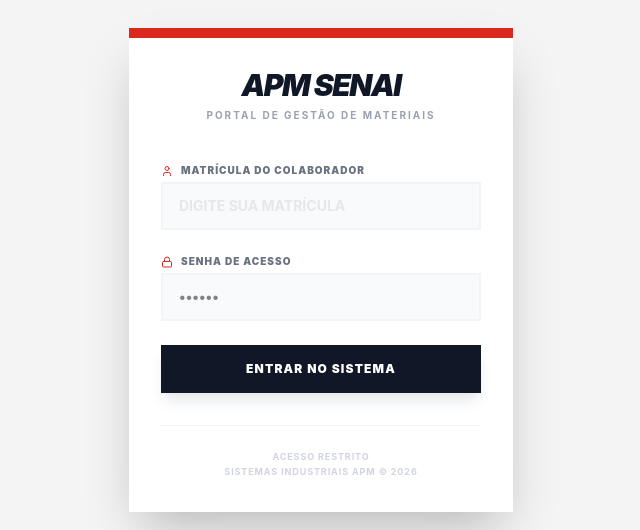
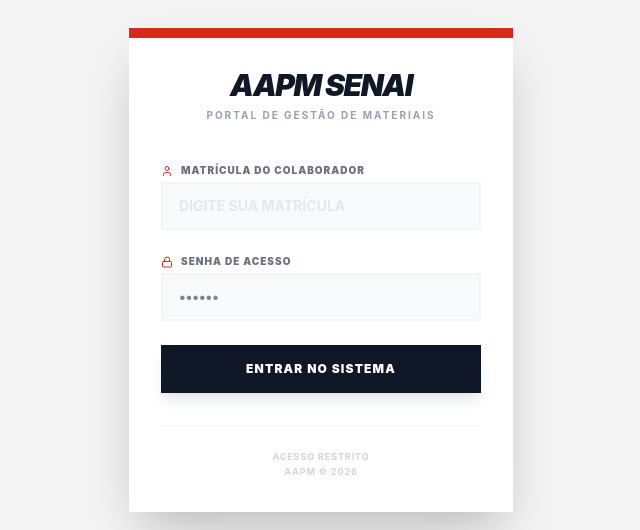
Before and after one commit to camistallica/Apm-senai, a React (Vite) app: page / in a window 1280 px wide. Shown: the part 130-660 px from the top of the page, without its empty margins (319-959 px from the left). Built offline with nearby package versions, Linux system fonts and the light colour scheme; no server answers.

Commit message:
correção de apm para aapm

```diff
--- a/src/app/components/Dashboard.tsx
+++ b/src/app/components/Dashboard.tsx
@@ -97,7 +97,7 @@
           <div className="flex items-center gap-3">
             <Package size={28} />
             <div>
-              <h1 className="text-xl font-black uppercase tracking-tighter leading-none">APM SENAI</h1>
+              <h1 className="text-xl font-black uppercase tracking-tighter leading-none">AAPM SENAI</h1>
               <p className="text-[9px] font-bold uppercase tracking-[0.2em] opacity-80">Gestão de Materiais e Fluxo</p>
             </div>
           </div>
--- a/src/app/components/Login.tsx
+++ b/src/app/components/Login.tsx
@@ -71,7 +71,7 @@
         </div>}
 
         <div className="text-center mb-10">
-          <h1 className="text-3xl font-black text-gray-900 uppercase tracking-tighter italic leading-none">APM SENAI</h1>
+          <h1 className="text-3xl font-black text-gray-900 uppercase tracking-tighter italic leading-none">AAPM SENAI</h1>
           <p className="text-[10px] font-bold text-gray-400 uppercase tracking-[0.2em] mt-2">Portal de Gestão de Materiais</p>
         </div>
 
@@ -122,7 +122,7 @@
         <div className="mt-8 pt-6 border-t border-gray-100 text-center">
           <p className="text-[9px] text-gray-300 font-bold uppercase tracking-widest leading-relaxed">
             Acesso Restrito <br/>
-            Sistemas Industriais APM © 2026
+            AAPM © 2026
           </p>
         </div>
       </div>
```
